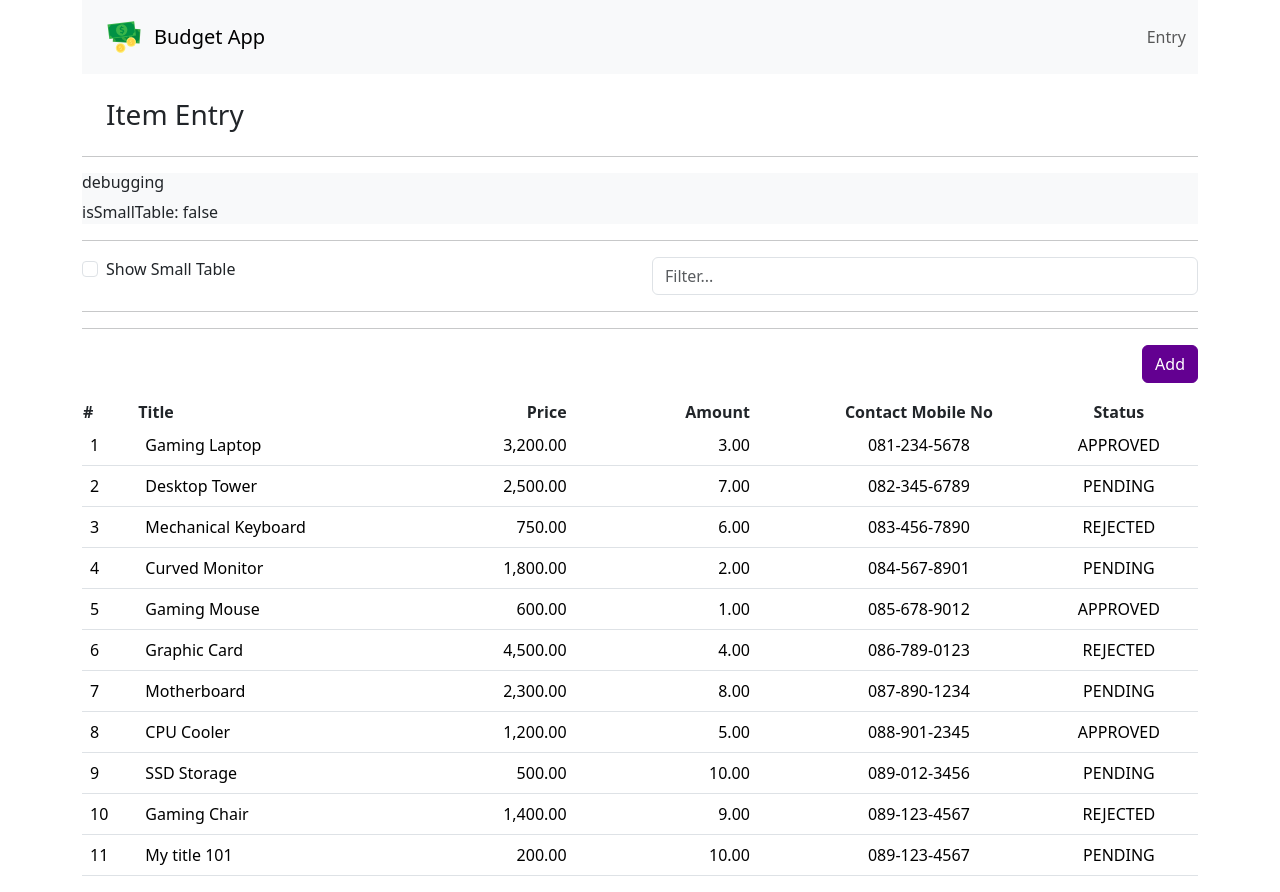
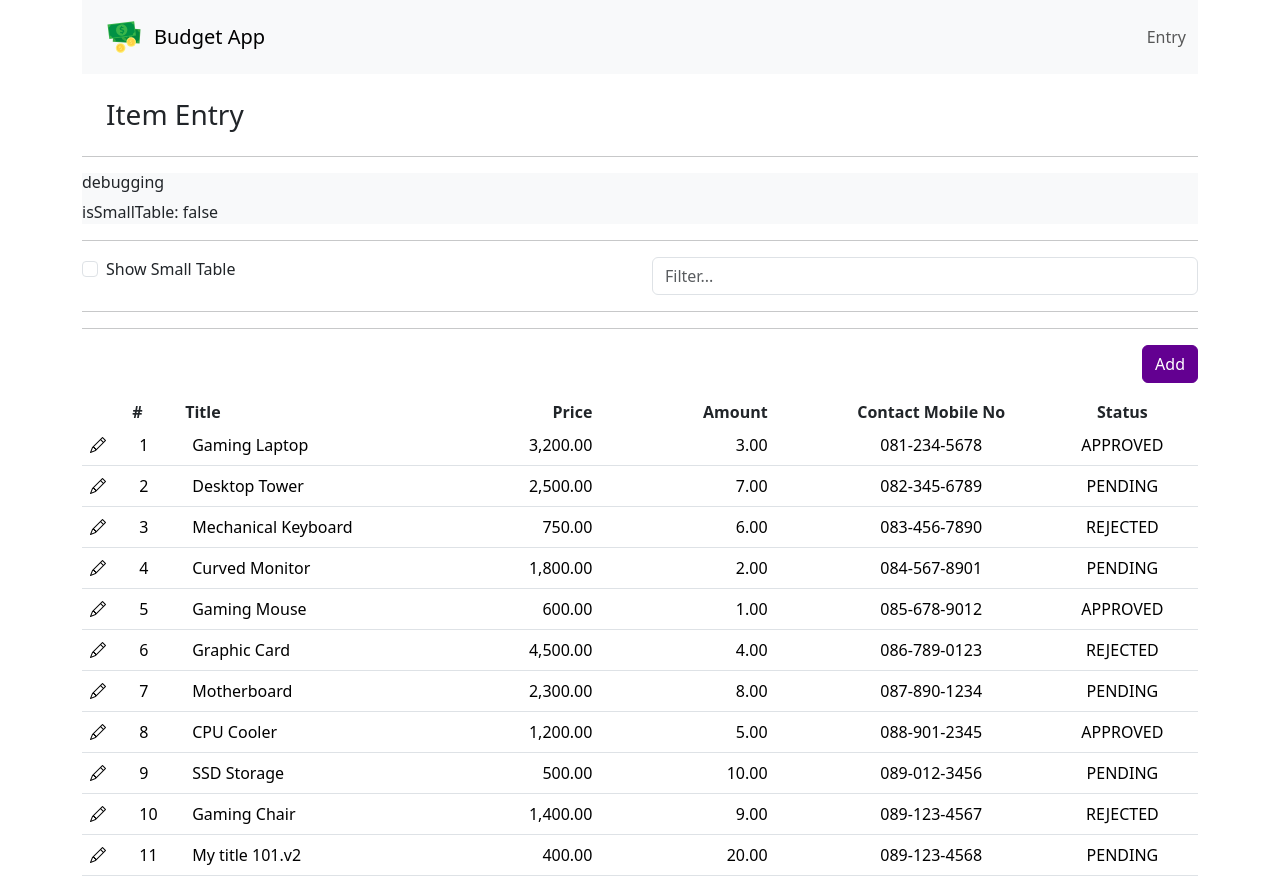
Before and after one commit to tumit/budget-client, an Angular app: page /budget/item-entry in a window 1280 px wide. Built offline with nearby package versions, Linux system fonts and the light colour scheme; data requests are answered from the project's data file.

Commit message:
add item-edit

```diff
--- a/mock/budget-api/v1.json
+++ b/mock/budget-api/v1.json
@@ -81,10 +81,10 @@
       "id": 10
     },
     {
-      "title": "My title 101",
-      "contactMobileNo": "0891234567",
-      "amount": 10,
-      "price": 200,
+      "title": "My title 101.v2",
+      "contactMobileNo": "0891234568",
+      "amount": 20,
+      "price": 400,
       "status": "PENDING",
       "id": 11
     }
--- a/src/app/app.config.ts
+++ b/src/app/app.config.ts
@@ -1,5 +1,5 @@
 import { ApplicationConfig, provideZoneChangeDetection } from '@angular/core';
-import { provideRouter } from '@angular/router';
+import { provideRouter, withComponentInputBinding } from '@angular/router';
 
 import { routes } from './app.routes';
 import { provideHttpClient } from '@angular/common/http';
@@ -7,7 +7,7 @@ import { provideHttpClient } from '@angular/common/http';
 export const appConfig: ApplicationConfig = {
   providers: [
     provideZoneChangeDetection({ eventCoalescing: true }),
-    provideRouter(routes),
+    provideRouter(routes, withComponentInputBinding()),
     provideHttpClient()
   ]
 };
--- a/src/app/budget/budget.routes.ts
+++ b/src/app/budget/budget.routes.ts
@@ -5,7 +5,8 @@ import { ItemFormComponent } from './pages/item-form/item-form.component';
 
 export const routes: Routes = [
   { path: 'item-entry', component: ItemEntryComponent, title: 'Entry' },
-  { path: 'item-add', component: ItemFormComponent, title: 'Add' }
+  { path: 'item-add', component: ItemFormComponent, title: 'Add' },
+  { path: 'item-edit/:id', component: ItemFormComponent, title: 'Edit' }
 ];
 
 export default routes;
--- a/src/app/budget/item.service.ts
+++ b/src/app/budget/item.service.ts
@@ -17,6 +17,10 @@ export class ItemService {
     return this.httpClient.get<Item[]>(this.URL);
   }
 
+  get(id: number) {
+    return this.httpClient.get<Item>(`${this.URL}/${id}`)
+  }
+
   add(item: CreateItem) {
     return this.httpClient.post<Item>(this.URL, item);
   }
--- a/src/app/budget/pages/item-entry/item-entry.component.html
+++ b/src/app/budget/pages/item-entry/item-entry.component.html
@@ -40,6 +40,7 @@
 
 <table class="table table-hover" [class.table-sm]="isSmallTable">
   <thead>
+    <th></th>
     <th>#</th>
     <th>Title</th>
     <th class="text-end pe-5">Price</th>
@@ -50,6 +51,7 @@
   <tbody>
     @for (item of filterItems; track item.id) {
       <tr>
+        <td routerLink="/budget/item-edit/{{ item.id }}" ><i class="bi bi-pencil"></i></td>
         <td>{{ item.id }}</td>
         <td>{{ item.title }}</td>
         <td class="text-end pe-5">{{ item.price | number:'1.2-2' }}</td>
--- a/src/app/budget/pages/item-form/item-form.component.ts
+++ b/src/app/budget/pages/item-form/item-form.component.ts
@@ -1,5 +1,5 @@
 // item-form.component.ts
-import { Component, inject } from '@angular/core';
+import { Component, inject, Input, OnInit } from '@angular/core';
 import { FormControl, FormGroup, NonNullableFormBuilder, ReactiveFormsModule, Validators } from '@angular/forms';
 import { JsonPipe, Location } from '@angular/common';
 import { thMobile } from '../../../shared/validators/th-mobile.validator';
@@ -13,7 +13,11 @@ import { ItemStatus } from '../../models/item';
   templateUrl: './item-form.component.html',
   styleUrl: './item-form.component.scss'
 })
-export class ItemFormComponent {
+export class ItemFormComponent implements OnInit {
+
+  // add
+  @Input()
+  id: number | null = null;
 
   location = inject(Location);
 
@@ -35,12 +39,24 @@ export class ItemFormComponent {
     price: this.price
   })
 
+  ngOnInit() {
+    console.log('id', this.id) // ???
+    if (this.id) {
+      this.itemService.get(this.id).subscribe(v => this.fg.patchValue(v))
+    }
+  }
+
+
   onBack(): void {
     this.location.back();
   }
 
   onSubmit(): void {
     const item = {...this.fg.getRawValue(), status: ItemStatus.PENDING };
-    this.itemService.add(item).subscribe(v => this.onBack())
+    if (this.id) {
+      this.itemService.edit(this.id, item).subscribe(() => this.onBack());
+    } else {
+      this.itemService.add(item).subscribe(() => this.onBack())
+    }
   }
 }
```
